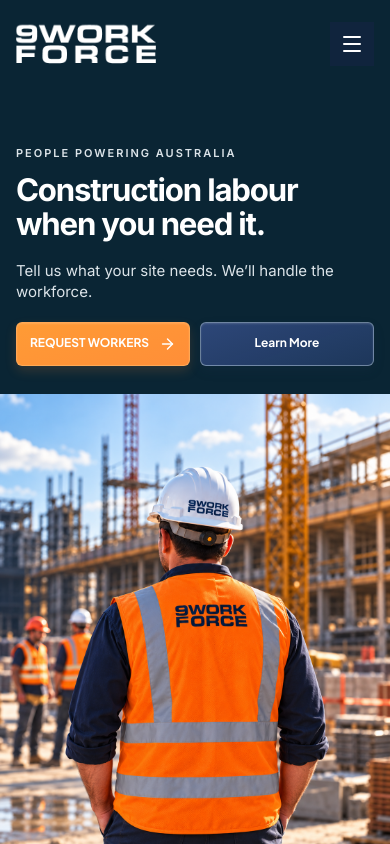
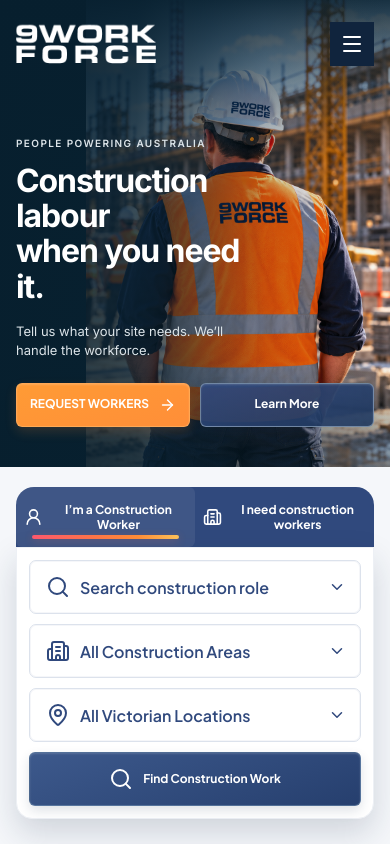
Before and after one commit to 9jobs/9workforce, a React (Vite) app: page / in a window 390 px wide. Shown: the top 844 px of the page. Built offline with nearby package versions, Linux system fonts and the light colour scheme.

Commit message:
Fix mobile hero layout and release mobile scroll traps

```diff
--- a/src/ConstructionJourney.jsx
+++ b/src/ConstructionJourney.jsx
@@ -13,7 +13,7 @@
 
   useEffect(() => {
     const root = section.current;
-    const media = matchMedia('(prefers-reduced-motion: reduce)');
+    const media = matchMedia('(prefers-reduced-motion: reduce), (max-width:860px), (pointer:coarse)');
     let cancelled = false;
     let disposeAnimation = () => {};
     let generation = 0;
--- a/src/LabourSupport.jsx
+++ b/src/LabourSupport.jsx
@@ -54,6 +54,10 @@
 
   useEffect(() => {
     const element = section.current;
+    if (window.matchMedia('(max-width:860px), (pointer:coarse)').matches) {
+      document.documentElement.classList.remove('labour-orbit-scroll-locked');
+      return;
+    }
     let engaged=false;
     let touchY=null;
     let previousY=window.scrollY;
--- a/src/home-hero.css
+++ b/src/home-hero.css
@@ -292,3 +292,23 @@
 @media (max-width:780px) {
   .home-search-keyword input,.home-search-select select { font-size:16px; }
 }
+
+/* Compact mobile hero uses a single photographic background. */
+@media(max-width:860px){
+ .homepage-hero{--hero-copy-top:112px;background:#f5f7fa;isolation:isolate}
+ .homepage-hero-inner{grid-template-columns:1fr;gap:0;align-items:start}
+ .homepage-hero-copy{width:100%;min-height:355px;padding:25px 0 30px}
+ .homepage-hero-copy:before{display:none}
+ .homepage-hero-copy h1{max-width:65%;font-size:clamp(30px,5.5vw,44px);line-height:1.1;letter-spacing:-1.1px}
+ .home-hero-eyebrow{font-size:10px;letter-spacing:1.4px;max-width:65%;margin-bottom:14px}
+ .homepage-hero-copy p{max-width:60%;font-size:14px;line-height:1.5;margin:18px 0 22px}
+ .homepage-hero-actions{flex-direction:row;align-items:stretch;gap:10px}
+ .homepage-hero-actions a{flex:1;min-width:0;min-height:46px;font-size:12px;padding:12px 9px}
+ .home-hero-mobile-photo{position:absolute;z-index:-1;top:calc(-1 * var(--hero-copy-top));left:calc((100% - 100vw)/2);width:100vw;height:calc(var(--hero-copy-top) + 355px);margin:0;overflow:hidden;border-radius:0;background:#0a2534}
+ .home-hero-mobile-photo img{position:absolute;right:0;width:78%;height:100%;object-fit:cover;object-position:center 15%}
+ .home-hero-mobile-photo:after{content:'';position:absolute;inset:0;background:linear-gradient(90deg,#071f2eef 0%,#071f2ecc 35%,#071f2e35 68%,transparent 100%),linear-gradient(180deg,#071f2ee6,transparent 34%,transparent 78%,#071f2e80)}
+ .home-search{margin-top:20px}
+ .labour-orbit-stage{touch-action:pan-y pinch-zoom}
+}
+@media(max-width:520px){.homepage-hero-copy h1{font-size:32px}.homepage-hero-copy p{font-size:13px}.home-hero-mobile-photo{width:100vw;margin:0;left:-16px}}
+@media(max-width:359px){.homepage-hero-copy h1{font-size:28px}.homepage-hero-actions a{font-size:10px}}
```
